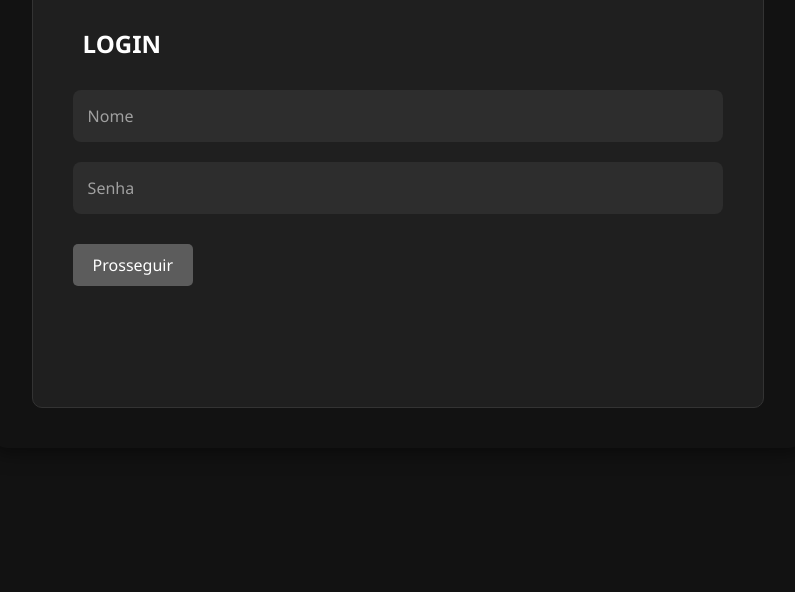
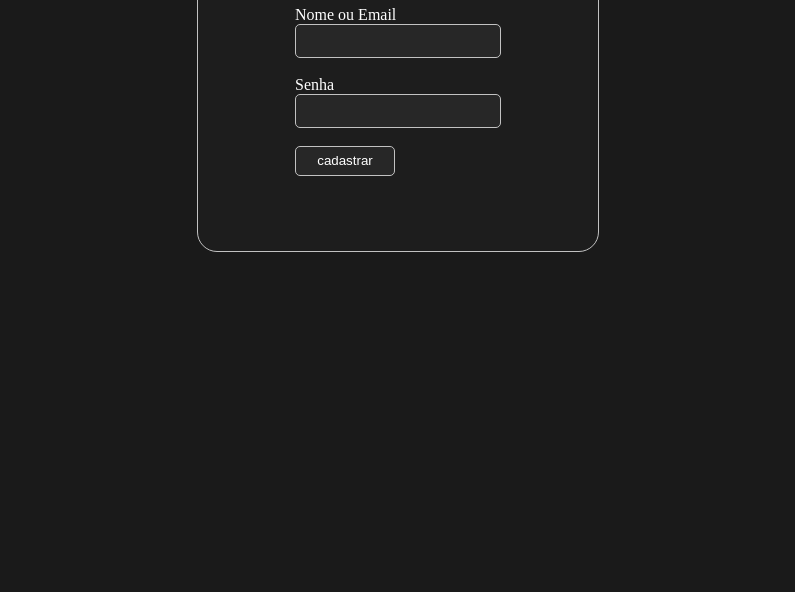
Before and after one commit to ThiagoGwebg/Projeto-para-portifolio, a plain HTML site: page html/login.html in a window 1280 px wide. Shown: the part 208-800 px from the top of the page, without its empty margins (242-1037 px from the left). Drawn offline with Linux system fonts and the light colour scheme.

Commit message:
Re fiz do 0 a tela de login no meu estilo

```diff
--- a/css/login.css
+++ b/css/login.css
@@ -1,124 +1,64 @@
-:root {
-    /* Paleta de Cores Escuras */
-    --color-background-dark: #121212;
-    --color-card-dark: #1f1f1f;
-    --color-text-light: #ffffff;
-    --color-text-faded: #a0a0a0;
-    --color-input-bg: #2d2d2d;
-    --color-button-primary: #5c5c5c; /* Cor do botão Prosseguir */
-    --color-github: #333;
-    --color-google: #dd4b39;
-    --font-style: 'Segoe UI', Tahoma, Geneva, Verdana, sans-serif; /* Use uma fonte mais futurista/gótica se tiver uma */
+body{
+    background-color: rgb(26, 26, 26);
+    justify-content: center;
+    align-items: center;
+    display: flex;
+    flex-direction: column;
+    padding-top: 50px;
+
 }
 
-* {
-    margin: 0;
-    padding: 0;
-    box-sizing: border-box;
-    font-family: var(--font-style);
+.conteiner{
+    justify-content: center;
+    align-items: center;
+    display: flex;
+    flex-direction: column;
+    background-color: rgb(29, 29, 29);
+    border-color: rgb(194, 194, 194);
+    border-radius: 20px;
+    border-width: 1px;
+    border-style: solid;
+    height: 400px;
+    width: 400px;
+
 }
 
-body {
-    background-color: var(--color-background-dark);
-    display: flex;
-    justify-content: center;
-    align-items: center;
-    min-height: 100vh;
+.login{
+    color: rgb(255, 255, 255);
+
 }
 
-/* Container Principal e Box de Login */
-.login-container {
-    padding: 40px;
-    border-radius: 15px;
-    /* Imita a profundidade escura do contêiner externo */
-    background-color: var(--color-background-dark);
-    box-shadow: 0 4px 20px rgba(0, 0, 0, 0.5);
+#inputNomeEmail{
+    color: white;
+    background-color: rgb(39, 39, 39);
+    border-width: 1px;
+    border-color: rgb(194, 194, 194);
+    border-style: solid;
+    width: 200px;
+    height: 30px;
+    border-radius: 5px;
+
 }
 
-.login-box {
-    background-color: var(--color-card-dark);
-    padding: 50px 40px;
-    border-radius: 10px;
-    min-width: 350px;
-    /* Um pequeno gradiente para dar mais profundidade */
-    border: 1px solid #333;
+#inputSenha{
+    color: white;
+    background-color: rgb(39, 39, 39);
+    border-width: 1px;
+    border-color: rgb(194, 194, 194);
+    border-style: solid;
+    width: 200px;
+    height: 30px;
+    border-radius: 5px;
 }
 
-.login-title {
-    color: var(--color-text-light);
-    font-size: 24px;
-    margin-bottom: 30px;
-    display: flex;
-    align-items: center;
-    gap: 10px;
-    text-transform: uppercase;
+#concluir{
+    color: white;
+    background-color: rgb(39, 39, 39);
+    border-width: 1px;
+    border-color: rgb(194, 194, 194);
+    border-style: solid;
+    width: 100px;
+    height: 30px;
+    border-radius: 5px;
+
 }
-
-/* Campos de Input */
-.input-field {
-    width: 100%;
-    padding: 15px;
-    margin-bottom: 20px;
-    border: none;
-    border-radius: 8px; /* Arredondamento do campo */
-    background-color: var(--color-input-bg);
-    color: var(--color-text-light);
-    font-size: 16px;
-    outline: none;
-    transition: border-color 0.3s;
-}
-
-.input-field::placeholder {
-    color: var(--color-text-faded);
-}
-
-.input-field:focus {
-    /* Um pequeno destaque ao focar */
-    border: 1px solid var(--color-text-faded);
-}
-
-/* Botão Prosseguir */
-.continue-button {
-    background-color: var(--color-button-primary);
-    color: var(--color-text-light);
-    padding: 10px 20px;
-    border: none;
-    border-radius: 5px; /* Menor que os campos, como na imagem */
-    cursor: pointer;
-    font-size: 16px;
-    margin-top: 10px;
-    margin-bottom: 30px;
-    transition: background-color 0.3s;
-}
-
-.continue-button:hover {
-    background-color: #6d6d6d;
-}
-
-/* Botões Sociais */
-.social-button {
-    width: 100%;
-    padding: 12px;
-    margin-top: 15px;
-    border: 1px solid var(--color-text-faded);
-    border-radius: 8px;
-    background-color: transparent;
-    color: var(--color-text-light);
-    font-size: 15px;
-    cursor: pointer;
-    display: flex;
-    align-items: center;
-    justify-content: center;
-    gap: 10px;
-    transition: background-color 0.3s;
-}
-
-.social-button:hover {
-    background-color: rgba(255, 255, 255, 0.1);
-}
-
-/* Separação (Opcional, se você quiser uma linha invisível como na imagem) */
-.social-login-separator {
-    height: 1px;
-    margin: 20px 0;
-}
--- a/html/login.html
+++ b/html/login.html
@@ -1,29 +1,33 @@
 <!DOCTYPE html>
-<html lang="en">
+<html lang="pt">
 <head>
     <meta charset="UTF-8">
     <meta name="viewport" content="width=device-width, initial-scale=1.0">
-    <title>Document</title>
-    <link rel="stylesheet" href="/css/login.css">
+    <link rel="stylesheet" href="../css/login.css">
+    <title>Login</title>
 </head>
 <body>
 
-  <div class="login-container">
-        <div class="login-box">
-            <h2 class="login-title">
-                <i class="icon-user"></i> Login
-            </h2>
-            <form>
-                <input type="text" placeholder="Nome" class="input-field">
-                <input type="password" placeholder="Senha" class="input-field">
-                <button type="submit" class="continue-button">Prosseguir</button>
+
+    <div class="conteiner">
+        <div class="login" >
+            <h1>Login</h1>
+            <form action="">
+                <label id="nomeEmail" placeholder="Digite seu nome ou email">Nome ou Email</label>
+                    <br>
+                <input id="inputNomeEmail" type="text" type="email">
+                    <br>
+                    <br>
+                <label id="senha" placeholder>Senha</label>
+                    <br>
+                <input id="inputSenha" type="key">
+                    <br>
+                    <br>
+                <input id="concluir" type="submit" value="cadastrar">
             </form>
-
-            <div class="social-login-separator"></div>
-
-
         </div>
     </div>
 
+
 </body>
 </html>
```
Also changed, not shown: index.html (+1 -1 lines).
